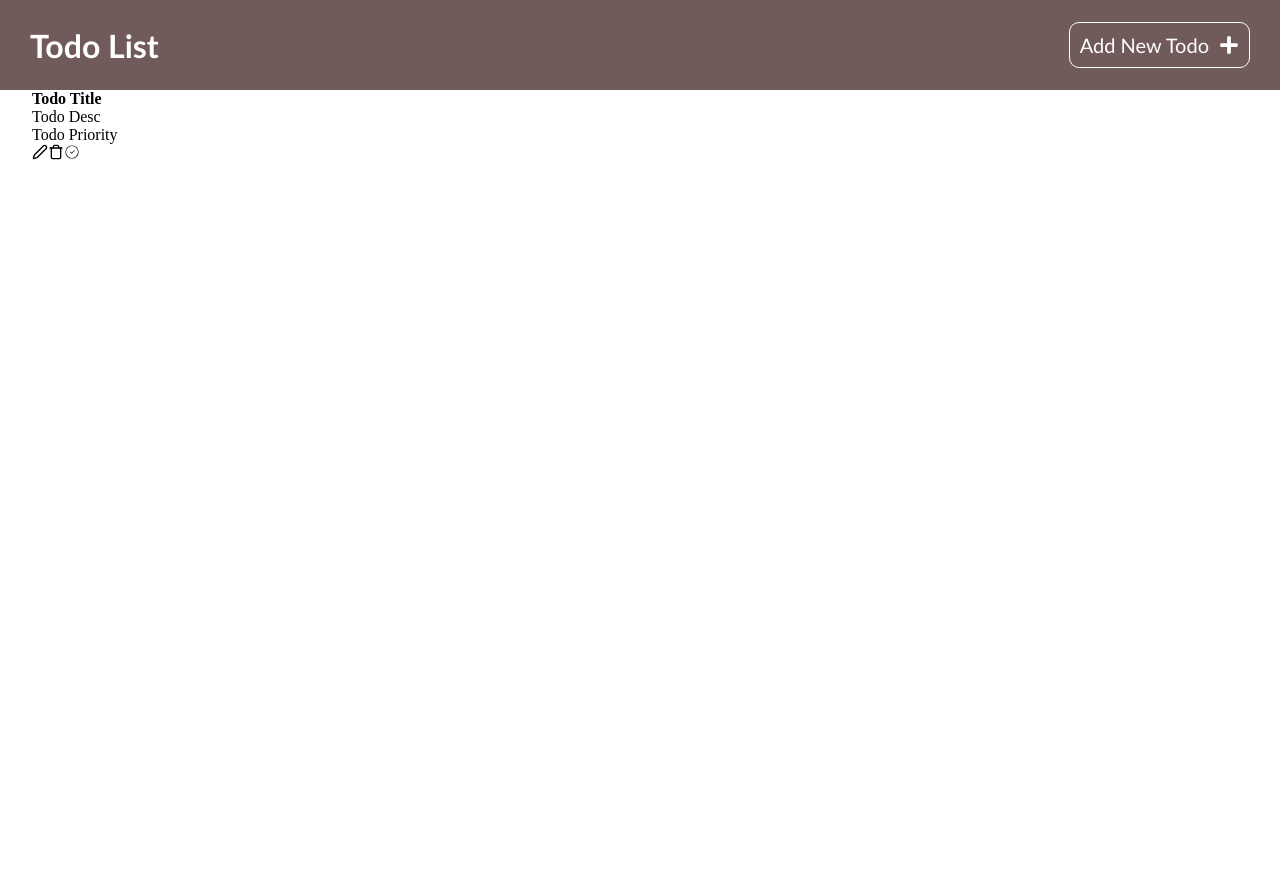
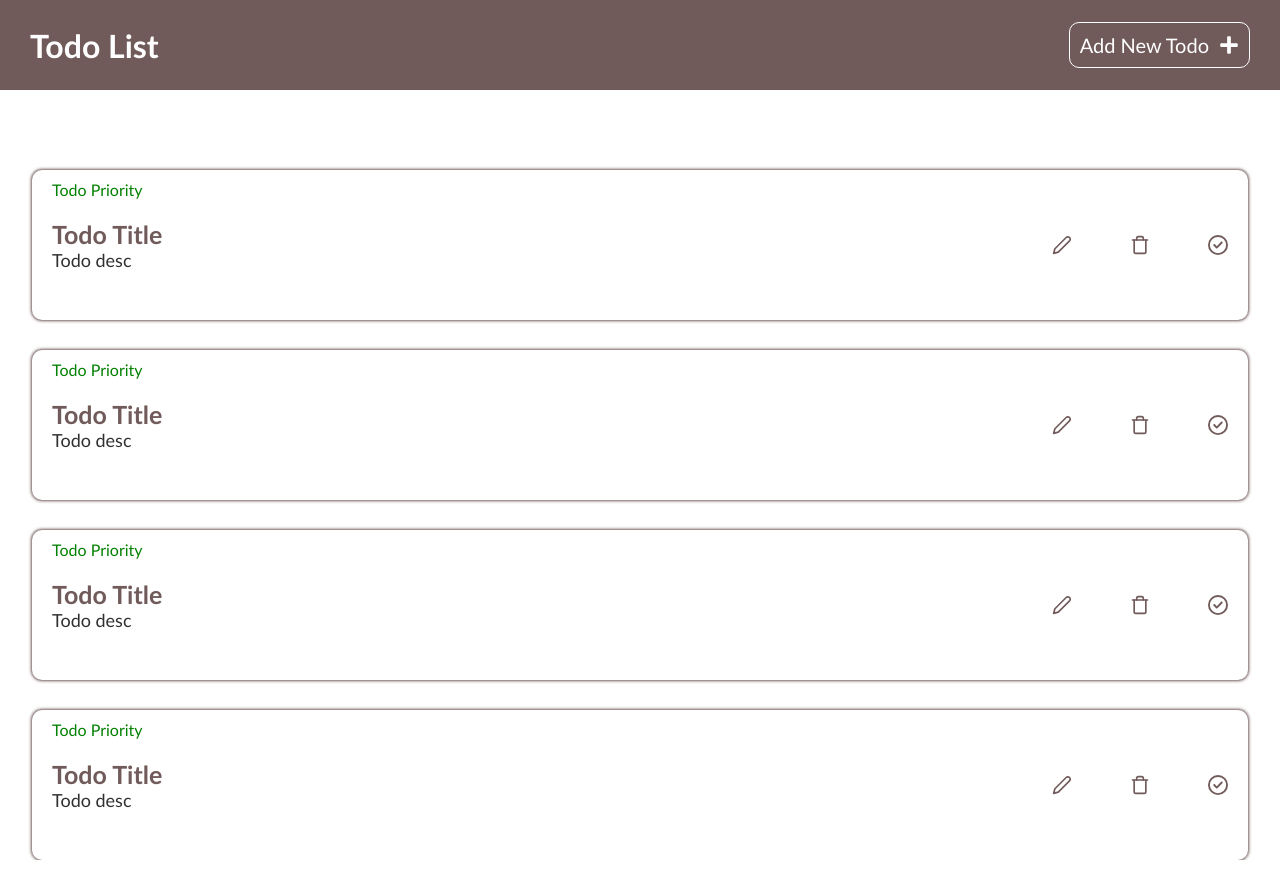
Before and after one commit to bug-hunte-r/todo-list, a Next.js app: page / in a window 1280 px wide. After the commit the page ends 860 px from the top, so only its background shows below. Built offline with nearby package versions, Linux system fonts and the light colour scheme.

Commit message:
set style for todos card

```diff
--- a/src/app/globals.css
+++ b/src/app/globals.css
@@ -4,10 +4,6 @@
     -webkit-tap-highlight-color: transparent;
 }
 
-.container{
-    width: 95vw;
-    height: 100vh;
-    display: flex;
-    align-self: center;
-    justify-self: center;
+body{
+    font-family: 'Gill Sans', 'Gill Sans MT', Calibri, 'Trebuchet MS', sans-serif;
 }
--- a/src/app/page.js
+++ b/src/app/page.js
@@ -12,6 +12,9 @@ export default function Home() {
       </div>
       <div className="container">
         <TodoCard />
+        <TodoCard />
+        <TodoCard />
+        <TodoCard />
       </div>
     </>
   );
--- a/src/components/modules/Todo-card.js
+++ b/src/components/modules/Todo-card.js
@@ -3,22 +3,22 @@ import style from '../../styles/todolist.css'
 import media from '../../styles/media-TodoList.css'
 import { FiEdit2 } from "react-icons/fi";
 import { FiTrash } from "react-icons/fi";
-import { CiCircleCheck } from "react-icons/ci";
+import { FaRegCircleCheck } from "react-icons/fa6";
 
 function TodoCard() {
     return (
         <div className='todo-card'>
 
             <div className='container-todos-texts'>
-                <h4 className='todo-title'>Todo Title</h4>
-                <p className='todo-desc'>Todo Desc</p>
                 <p className='todo-priority'>Todo Priority</p>
+                <h2 className='todo-title'>Todo Title</h2>
+                <p className='todo-desc'>Todo desc</p>
             </div>
 
             <div className='container-todos-icons'>
                 <FiEdit2 className='todos-icons' />
-                <FiTrash className='todos-icons' />
-                <CiCircleCheck className='todos-icons' />
+                <FiTrash className='todos-icons trash' />
+                <FaRegCircleCheck className='todos-icons check' />
             </div>
 
         </div>
--- a/src/styles/todolist.css
+++ b/src/styles/todolist.css
@@ -13,12 +13,10 @@
 
 .title-project{
     color: white;
-    font-family: 'Gill Sans', 'Gill Sans MT', Calibri, 'Trebuchet MS', sans-serif;
 }
 
 .btn-add-new-todo{
     color: white;
-    font-family: 'Gill Sans', 'Gill Sans MT', Calibri, 'Trebuchet MS', sans-serif;
     display: flex;
     align-items: center;
     gap: 10px;
@@ -44,3 +42,67 @@
 /* end nav */
 
 /* start todos */
+
+.container{
+    width: 95vw;
+    display: flex;
+    align-self: center;
+    justify-self: center;
+    margin-top: 80px;
+    flex-direction: column;
+    row-gap: 30px;
+}
+
+
+.todo-card{
+    background-color: white;
+    width: 100%;
+    height: 150px;
+    border-radius: 10px;
+    box-shadow: 0px 0px 3px 1px #715A5A;
+    display: flex;
+    justify-content: space-between;
+    padding: 0px 20px;
+    align-items: center;
+}
+
+.container-todos-texts{
+    width: 70%;
+    white-space: normal;
+    overflow-wrap: break-word;
+    height: 100%;
+    display: flex;
+    flex-direction: column;
+    justify-content: center;
+    position: relative;
+}
+
+.todo-title{
+    color: #715A5A;
+    font-size: 25px;
+}
+
+.todo-desc{
+    color: rgb(48, 48, 48);
+    font-size: 18px;
+}
+
+.todo-priority{
+    color: green;
+    position: absolute;
+    top: 0%;
+    left: 0%;
+    padding-top: 10px;
+}
+
+.container-todos-icons{
+    width: 15%;
+    display: flex;
+    justify-content: space-between;
+}
+
+.todos-icons{
+    font-size: 20px;
+    color: #715A5A;
+    cursor: pointer;
+}
```
